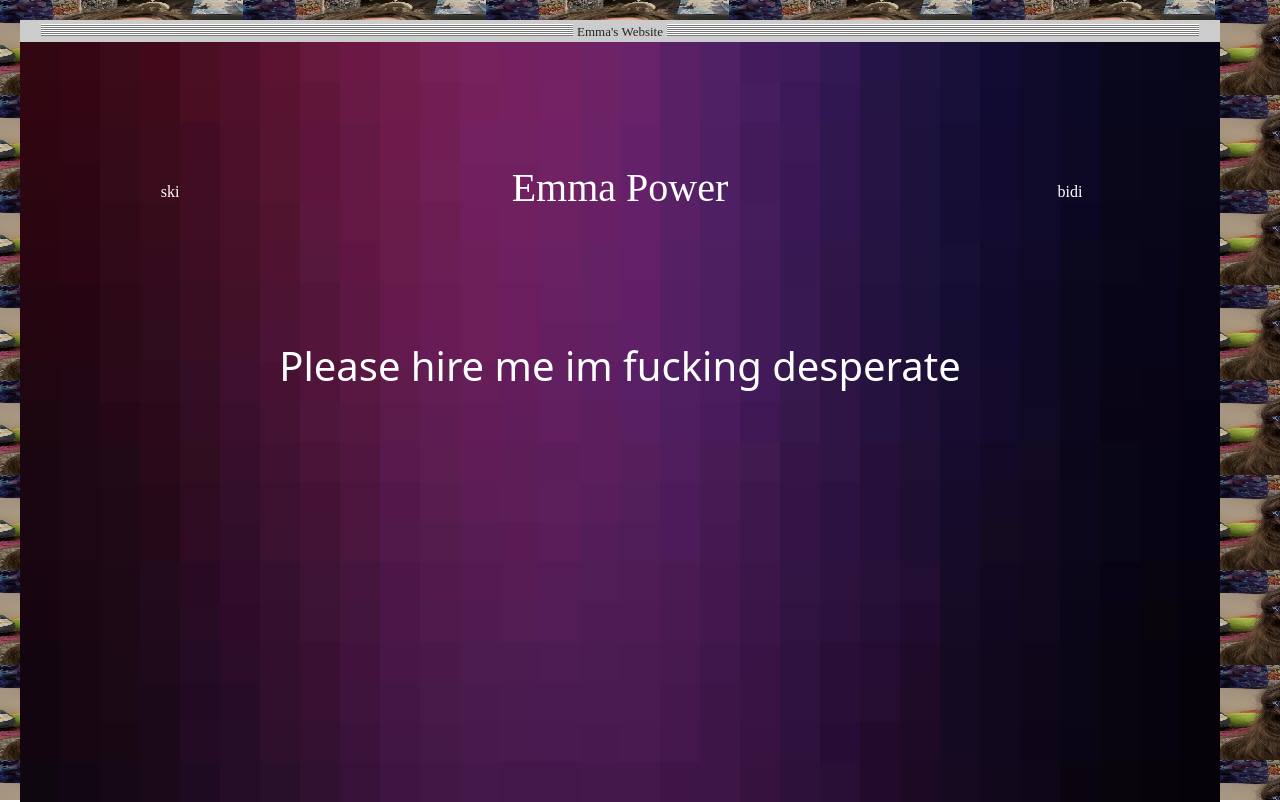
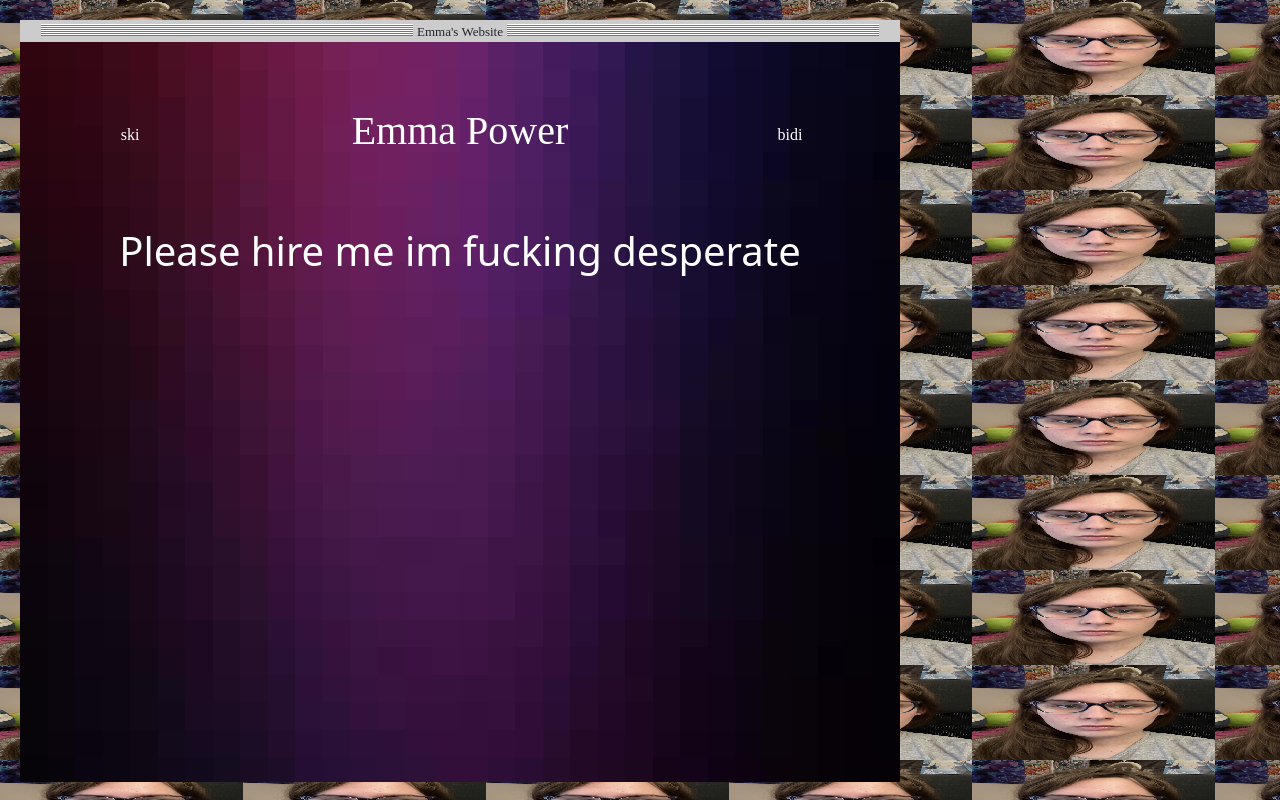
Before and after one commit to power-emma/os9-phoenix, a React (Create React App) app: page / in a window 1280 px wide. Shown: the top 802 px of the page. Built offline with nearby package versions, Linux system fonts and the light colour scheme; a web font is replaced by a local one.

Commit message:
im gonna need this to work at 1080p

```diff
--- a/src/os/windowmanager.js
+++ b/src/os/windowmanager.js
@@ -28,7 +28,7 @@ function makeWindow(x,y,height,width,name,content) {
     windows.push(tempWin)
 }
 
-makeWindow(20, 20, 1200, 1200, "Emma's Website", <PortfolioMain />)
+makeWindow(20, 20, window.innerHeight - 60, window.innerWidth - 400, "Emma's Website", <PortfolioMain />)
 makeWindow(1600, 200, 100, 400, "Side Shit", <TContent />)
 
 const WM = () => {
```
